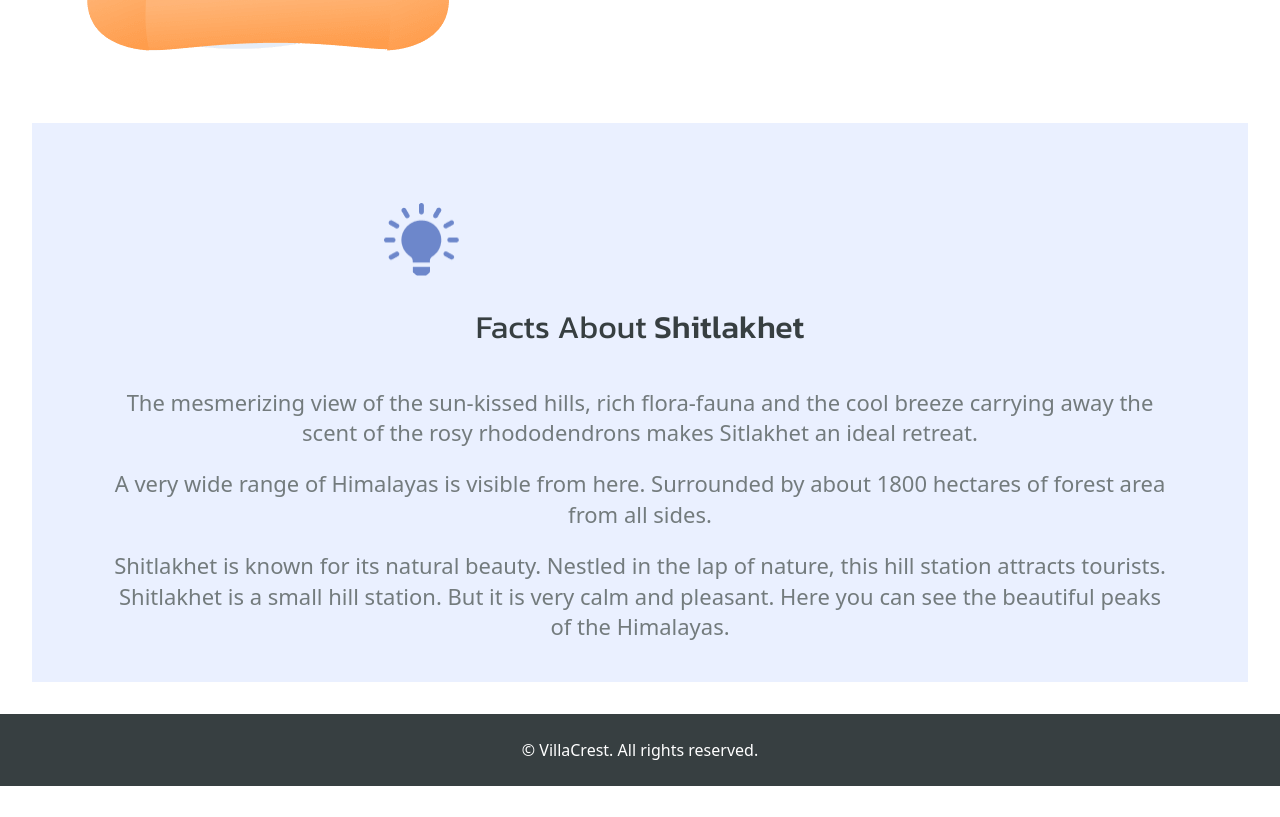
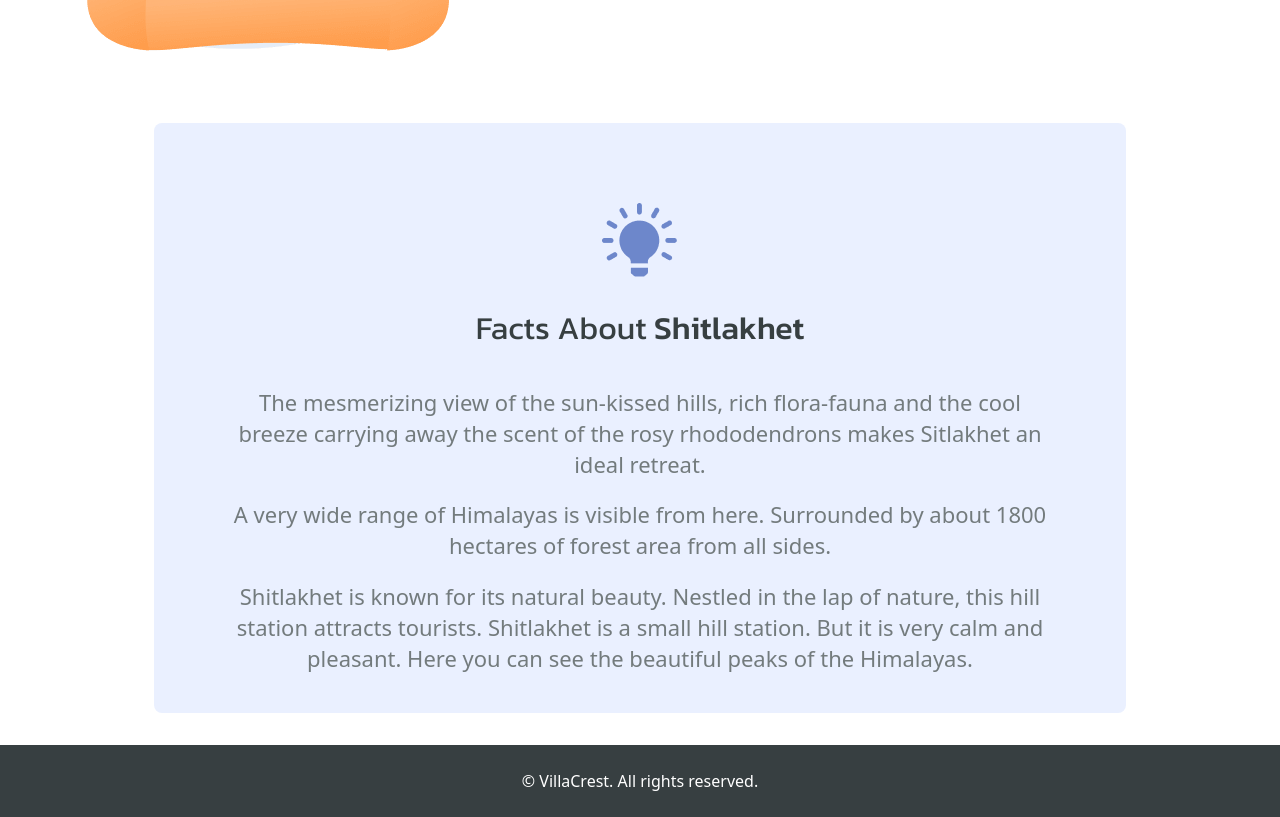
Before and after one commit to Aero-uj9871/task4, a React (Vite) app in the folder Assignment-4/: page /about in a window 1280 px wide. Shown: the part 1780-2597 px from the top of the page. Before the commit the page ends 2566 px from the top, so only its background shows below. Built offline with nearby package versions, Linux system fonts and the light colour scheme.

Commit message:
aboutus, home and sevices page fixed

```diff
--- a/Assignment-4/src/components/About.tsx
+++ b/Assignment-4/src/components/About.tsx
@@ -65,10 +65,10 @@ const About = () => {
 
 
             <section className='md:p-8 p-3'>
-                <div className='bg-[#eaf0ff]'>
-                    <div className='md:py-10 py-5 '>
-                        <figure className='sm:pl-80  md:pl-88 lg:pt-10 w-full pl-60 '>
-                            <img src={bulb} className='lg:w-[75px] lg:h-[73.5px] md:w-[50px] md:h-[50px] w-[40px] h-[40px]'></img>
+                <div className='bg-[#eaf0ff] rounded-lg w-[80%] mx-auto'>
+                    <div className='md:py-10 py-5'>
+                        <figure className='flex lg:pt-10 justify-center'>
+                            <img src={bulb} className=''></img>
                         </figure>
                         <p className='text-center font-kanit lg:text-[32px] md:text-3xl text-[#373f41] sm:text-xl md:py-5 mt-3 '>Facts About <span className='font-medium'>Shitlakhet </span></p>
                         <div className='md:px-20  mt-3 px-2'>
--- a/Assignment-4/src/components/Home.tsx
+++ b/Assignment-4/src/components/Home.tsx
@@ -58,7 +58,7 @@ function Home() {
                         <h2 className="text-center text-semiheading mt-15 font-normal font-kanit text-[#373f41]">Feature regarding purchase of villa & also rent out feature with villacrest</h2>
                     </div>
                     <div className="feature_text mt-10">
-                        <p className="font-navabarLinks text-[20px] text-wrap text-center text-[#737b7d] px-20">Lorem Ipsum has been the industry's standard dummy text ever since the 1500s, when an unknown printer took a galley of type and scrambled it to make a type specimen book. It has survived not only five centuries, but also the leap into electronic typesetting, remaining essentially unchanged.</p>
+                        <p className="font-navabarLinks text-[20px] text-wrap text-justify text-[#737b7d] px-20">Lorem Ipsum has been the industry's standard dummy text ever since the 1500s, when an unknown printer took a galley of type and scrambled it to make a type specimen book. It has survived not only five centuries, but also the leap into electronic typesetting, remaining essentially unchanged.</p>
                     </div>
                 </article>
                 <div className="feature_image text-center"><img src={featureImg} alt="" className="p-8 inline-block" /></div>
@@ -116,7 +116,7 @@ function Home() {
 
                 {/* mx-auto my-auto md:h-[80%] h-[60%] */}
             </section>
-            <section className=" bg-white text-center">
+            <section className="mb-16 bg-white text-center">
                 <article className="w-[80%] mx-auto">
                 <h2 className="font-kanit text-[32px] text-[#373f41] py-12">
                     Villa Image Gallery
@@ -132,7 +132,7 @@ function Home() {
                 </article>
             </section>
 
-            <section className="p-8 mt-8">
+            <section className="p-8">
                 <article className="w-[80%]  mx-auto">
                     <div className="feature_heading items-center">
                         <h2 className="text-center text-semiheading font-normal font-kanit text-[#373f41]">Why Choose VillaCrest?</h2>
```
